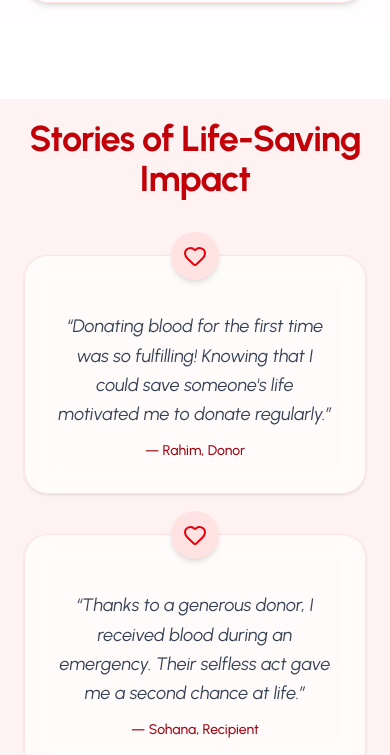
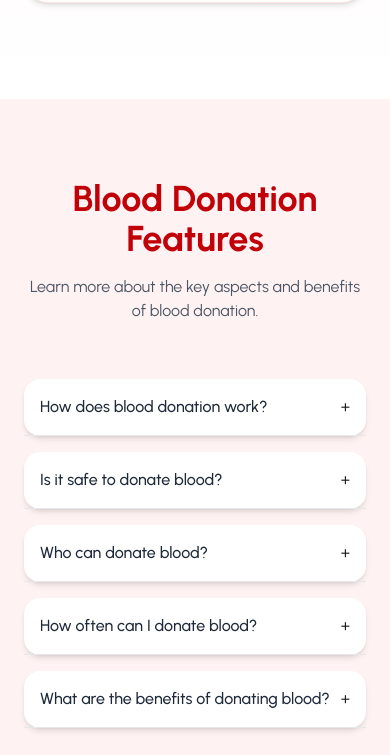
Before and after one commit to Noorbilu/Blood-Donation-Client, a React (Vite) app: page / in a window 390 px wide. Shown: the part 4630-5385 px from the top of the page. Built offline with nearby package versions, Linux system fonts and the light colour scheme; no server answers.

Commit message:
Added more folders

```diff
--- /dev/null
+++ b/src/pages/Home/BloodDonationFeatures.jsx
@@ -0,0 +1,81 @@
+import React, { useState } from 'react';
+
+const featuresData = [
+  {
+    question: "How does blood donation work?",
+    answer:
+      "Blood donation involves a simple process where a donor's blood is collected safely and stored for patients in need. The process is quick, and the entire experience is designed to be comfortable and safe for donors.",
+  },
+  {
+    question: "Is it safe to donate blood?",
+    answer:
+      "Yes, donating blood is a safe procedure. All equipment is sterile and used once. Trained medical professionals ensure your safety throughout the process.",
+  },
+  {
+    question: "Who can donate blood?",
+    answer:
+      "Generally, healthy adults aged 18-65 can donate blood. Donors must meet certain health criteria and weight requirements to ensure safety.",
+  },
+  {
+    question: "How often can I donate blood?",
+    answer:
+      "Most donors can donate whole blood every 8 weeks. Plasma and platelet donations have different intervals. It’s important to follow guidelines for safe donation frequency.",
+  },
+  {
+    question: "What are the benefits of donating blood?",
+    answer:
+      "Donating blood helps save lives, supports community health, and can provide health benefits for the donor, such as improved cardiovascular health.",
+  },
+];
+
+const BloodDonationFeatures = () => {
+  const [openIndex, setOpenIndex] = useState(null);
+
+  const toggleFeature = (index) => {
+    if (openIndex === index) {
+      setOpenIndex(null);
+    } else {
+      setOpenIndex(index);
+    }
+  };
+
+  return (
+    <section className="py-20 px-6 bg-red-50">
+      <div className="max-w-6xl mx-auto text-center mb-14">
+        <h2 className="text-4xl md:text-5xl font-bold text-red-700 mb-4">
+          Blood Donation Features
+        </h2>
+        <p className="text-gray-600 max-w-2xl mx-auto">
+          Learn more about the key aspects and benefits of blood donation.
+        </p>
+      </div>
+
+      <div className="max-w-4xl mx-auto space-y-4">
+        {featuresData.map((feature, index) => (
+          <div key={index} className="bg-white rounded-2xl shadow-md">
+            <button
+              onClick={() => toggleFeature(index)}
+              className="w-full flex justify-between items-center p-4 border-b border-gray-200 focus:outline-none"
+            >
+              <span className="text-gray-800 font-medium">{feature.question}</span>
+              <span>{openIndex === index ? '-' : '+'}</span>
+            </button>
+            {openIndex === index && (
+              <div className="p-4 text-gray-600">
+                {feature.answer}
+              </div>
+            )}
+          </div>
+        ))}
+      </div>
+
+      <div className="text-center mt-8">
+        <button className="px-6 py-3 bg-red-600 text-white rounded-3xl hover:bg-red-700 transition duration-300">
+          See More Features
+        </button>
+      </div>
+    </section>
+  );
+};
+
+export default BloodDonationFeatures;
--- a/src/pages/Home/Home.jsx
+++ b/src/pages/Home/Home.jsx
@@ -4,6 +4,7 @@ import Divider from './Divider';
 import HowItWorks from './HowItWorks';
 import TestimonialsSection from './TestimonialsSection';
 import QuickSteps from './QuickSteps';
+import BloodDonationFeatures from './BloodDonationFeatures';
 
 const Home = () => {
     return (
@@ -12,6 +13,7 @@ const Home = () => {
             <QuickSteps></QuickSteps>
             <Divider></Divider>
             <HowItWorks></HowItWorks>
+            <BloodDonationFeatures></BloodDonationFeatures>
             <TestimonialsSection></TestimonialsSection>
         </div>
     );
```
Also changed, not shown: src/assets/𝗪𝗼𝗿𝗹𝗱𝗕𝗹𝗼𝗼𝗱𝗗𝗼𝗻𝗼𝗿𝗗𝗮𝘆.jpeg (added).
